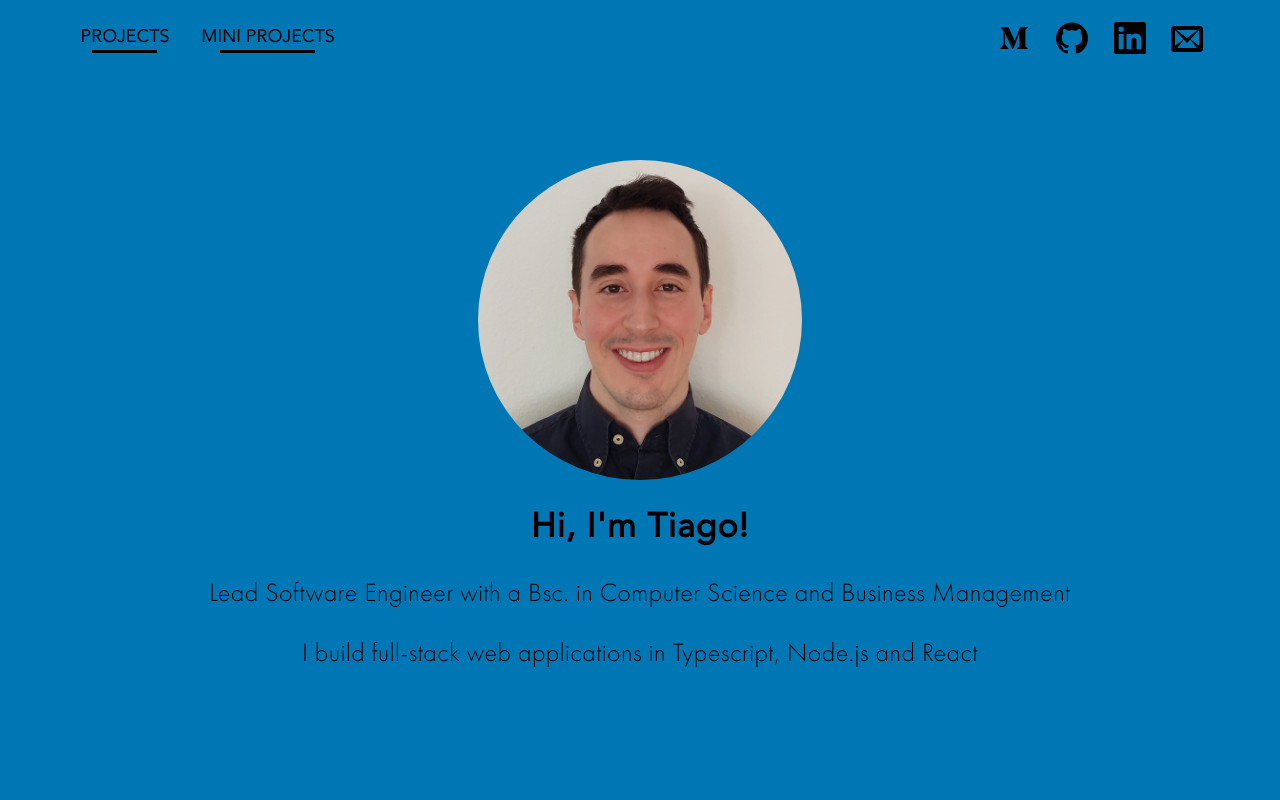
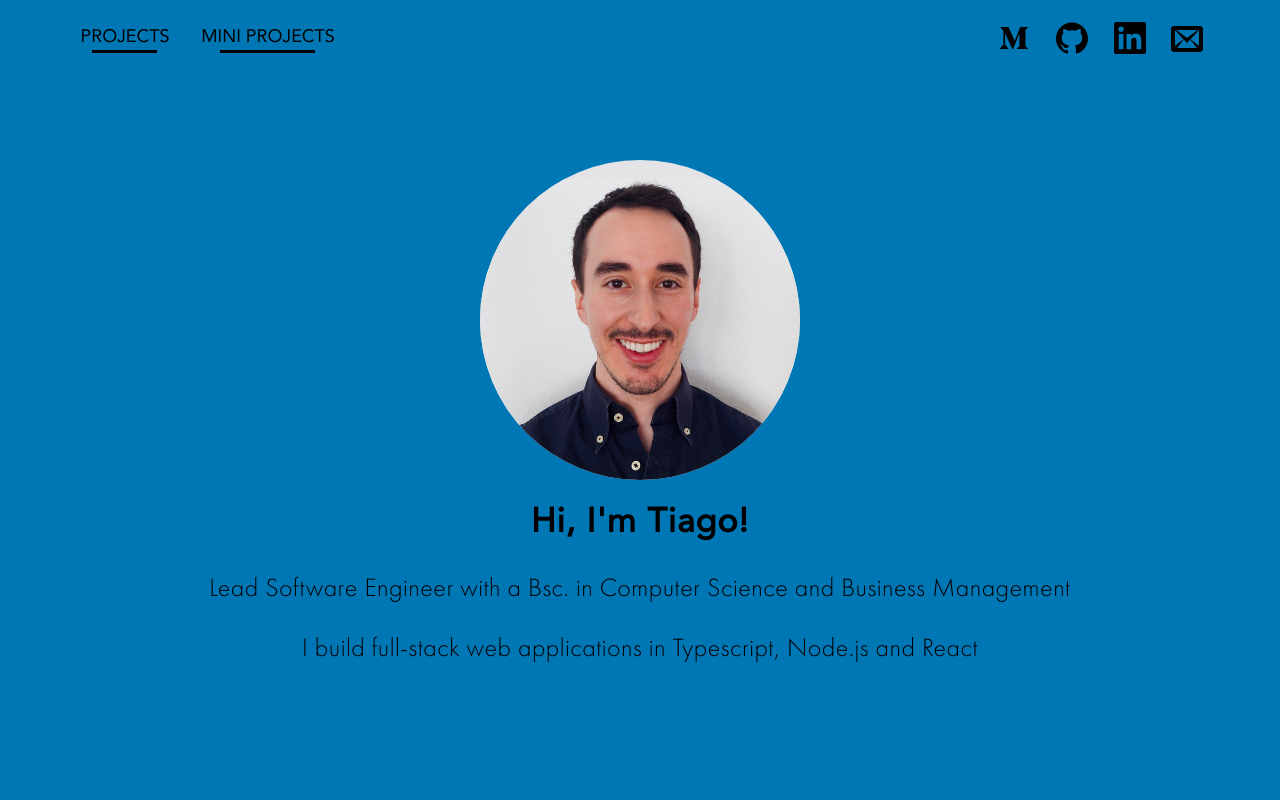
Before and after one commit to tiagofbsantos/tiagofbsantoscom, a React (Create React App) app: page / in a window 1280 px wide. Shown: the top 800 px of the page. Built offline with nearby package versions, Linux system fonts and the light colour scheme; the HTML template or start-up script is replaced by a standard one.

Commit message:
updated profile picture.

```diff
--- a/src/components/about-me/about-me.css
+++ b/src/components/about-me/about-me.css
@@ -16,8 +16,21 @@
   font-size: 26px;
 }
 
-.profilePic {
-  width: auto;
+.profilePicWrap {
+  display: block;
+  margin: 0 auto;
+  width: 40vh;
   height: 40vh;
   border-radius: 50%;
+  overflow: hidden;
+  background-color: #e4e4e6;
 }
+
+.profilePic {
+  display: block;
+  width: 100%;
+  height: 100%;
+  object-fit: cover;
+  object-position: center;
+  transform: translateY(6%);
+}
--- a/src/components/about-me/about-me.jsx
+++ b/src/components/about-me/about-me.jsx
@@ -5,7 +5,9 @@ import ProfilePic from "../../assets/profile_pic.jpg";
 const AboutMe = () => {
   return (
     <header className="aboutMe">
-      <img className="profilePic" alt="Tiago Santos" src={ProfilePic} />
+      <div className="profilePicWrap">
+        <img className="profilePic" alt="Tiago Santos" src={ProfilePic} />
+      </div>
       <h1>Hi, I'm Tiago!</h1>
       <p>
         Lead Software Engineer with a Bsc. in Computer Science and
```
Also changed, not shown: src/assets/profile_pic.jpg.
